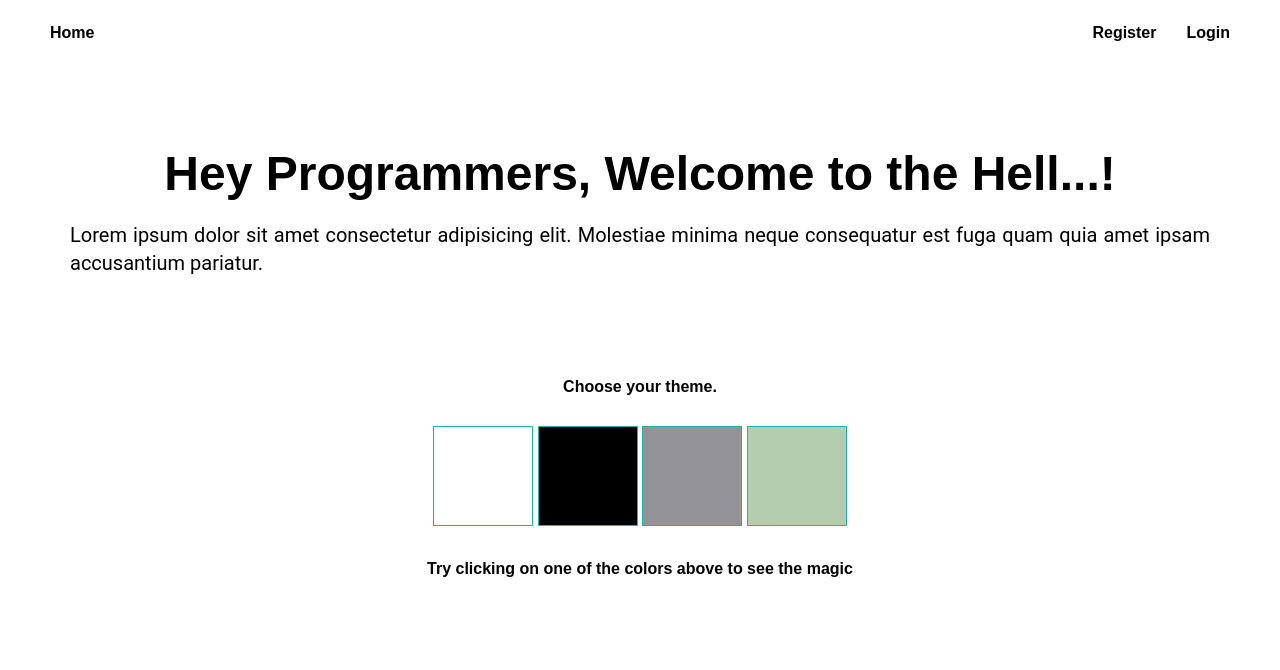
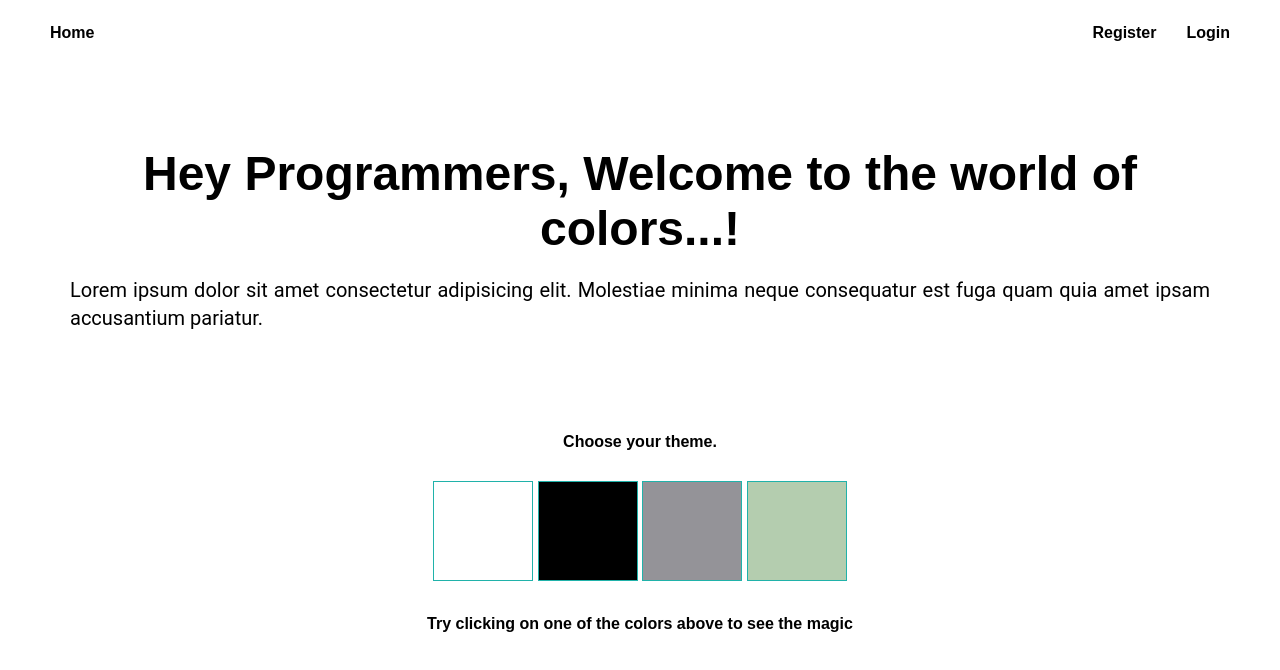
Before and after one commit to thefarziguy/Color_Switcher, a plain HTML site: page index.html in a window 1280 px wide. Drawn offline with Linux system fonts and the light colour scheme.

Commit message:
Update index.html

```diff
--- a/index.html
+++ b/index.html
@@ -25,7 +25,7 @@
     <!-- Header Section -->
     <header class="head-container">
       <div class="container">
-        <h1 class="center">Hey Programmers, Welcome to the Hell...!</h1>
+        <h1 class="center">Hey Programmers, Welcome to the world of colors...!</h1>
         <p style="margin-top: 20px; text-align: justify; padding-inline: 20px">
           Lorem ipsum dolor sit amet consectetur adipisicing elit. Molestiae
           minima neque consequatur est fuga quam quia amet ipsam accusantium
```
